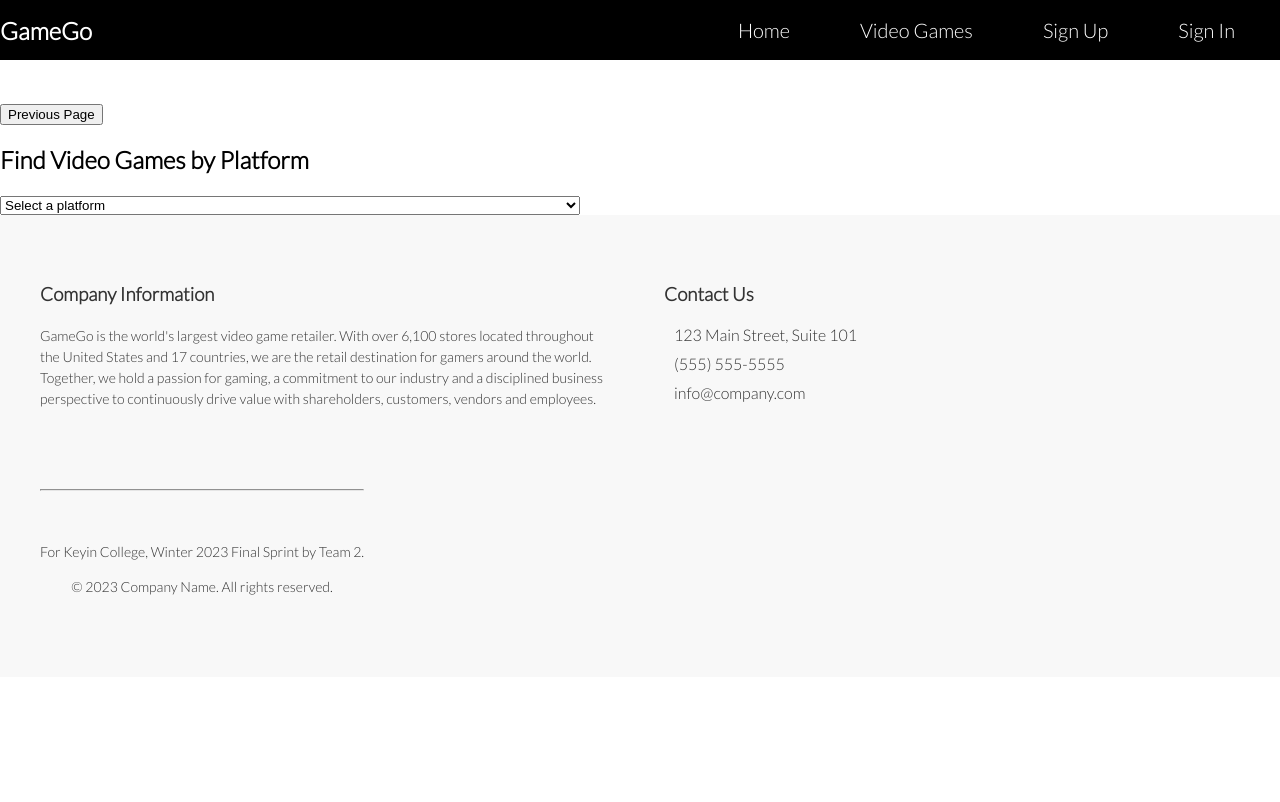
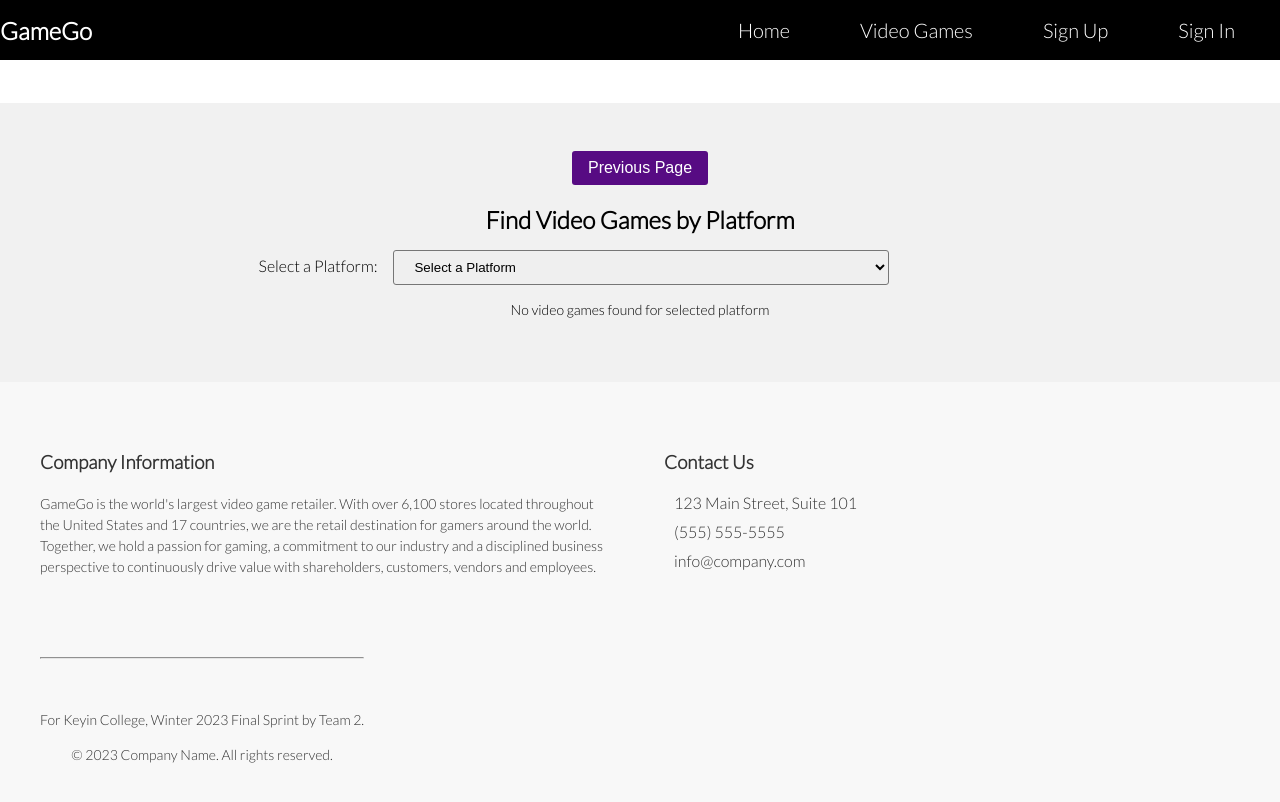
Before and after one commit to Semester-4-Group-2/team-2-sprint-2-frontend, a React (Create React App) app in the folder team2-react/: page /videogames/getByPlatforms in a window 1280 px wide. Shown: the top 802 px of the page. Built offline with nearby package versions, Linux system fonts and the light colour scheme.

Commit message:
Search By All Done, few minor bug fixes

```diff
--- a/team2-react/src/Components/AddVideoGame files/AddVideoGame.jsx
+++ b/team2-react/src/Components/AddVideoGame files/AddVideoGame.jsx
@@ -182,8 +182,7 @@ export default function AddVideoGame() {
           value={platforms}
           onChange={(e) => setPlatforms(e.target.value)}
         />
-        <AddStyledLabel></AddStyledLabel>
-        Genre
+        <AddStyledLabel>Genre</AddStyledLabel>
         <AddStyledSelect
           value={genre}
           onChange={(e) => setGenre(e.target.value)}
--- a/team2-react/src/Components/FindBy/FindByDev.jsx
+++ b/team2-react/src/Components/FindBy/FindByDev.jsx
@@ -1,5 +1,68 @@
 import React, { useState, useEffect } from "react";
-import { BrowserRouter as Router, Routes, Route, Link } from "react-router-dom";
+import styled from "styled-components";
+
+const FindByDevWrapper = styled.main`
+  display: flex;
+  flex-direction: column;
+  align-items: center;
+  padding: 2rem;
+  background-color: #f1f1f1;
+`;
+
+const PrevButton = styled.button`
+  display: inline-block;
+  margin-top: 1rem;
+  padding: 0.5rem 1rem;
+  font-size: 1rem;
+  color: #fff;
+  background-color: #570b83;
+  border: none;
+  border-radius: 3px;
+  text-decoration: none;
+  transition: background-color 0.3s;
+  &:hover {
+    background-color: #8d24aa;
+    transform: translateY(-2px);
+    box-shadow: 0 2px 4px rgba(0, 0, 0, 0.2);
+  }
+`;
+
+const FindByDevHeading = styled.h2`
+  margin-bottom: 1rem;
+`;
+
+const FindByDevLabel = styled.label`
+  margin-right: 1rem;
+`;
+
+const FindByDevSelect = styled.select`
+  padding: 0.5rem 1rem;
+  border-radius: 3px;
+  margin-right: 1rem;
+`;
+
+const TableWrapper = styled.div`
+  margin-top: 2rem;
+  width: 30%;
+`;
+
+const Table = styled.table`
+  border-collapse: collapse;
+  width: 100%;
+`;
+
+const Th = styled.th`
+  background-color: #570b83;
+  color: #fff;
+  font-weight: bold;
+  padding: 0.5rem;
+  text-align: left;
+`;
+
+const Td = styled.td`
+  border: 1px solid #ddd;
+  padding: 0.5rem;
+`;
 
 export default function FindByDev() {
   const [developers, setDevelopers] = useState("");
@@ -37,11 +100,10 @@ export default function FindByDev() {
     "Team Cherry",
     "Moon Studios",
     "Crytek",
-    "Hello Games"
+    "Hello Games",
   ];
 
-
-   useEffect(() => {
+  useEffect(() => {
     fetch(`http://localhost:8080/videogames/getByDevelopers/${developers}`)
       .then((res) => res.json())
       .then((result) => {
@@ -58,41 +120,51 @@ export default function FindByDev() {
   };
 
   return (
-    <div>
-      <button onClick={handleGoBack}>Previous Page</button>
-      <h2>Find Video Games by Developing Studio</h2>
+    <FindByDevWrapper>
+      <PrevButton onClick={handleGoBack}>Previous Page</PrevButton>
+      <FindByDevHeading>Find Video Games by Developer</FindByDevHeading>
       <div>
-        <label htmlFor="developers">Select Developer:</label>
-        <select id="developers" value={developers} onChange={handleDeveloperChange}>
-          <option value="">--Select--</option>
-          {developersList.map((developer, index) => (
-            <option key={index} value={developer}>
-              {developer}
+        <FindByDevLabel htmlFor="developers">
+          Select a Developer:
+        </FindByDevLabel>
+        <FindByDevSelect
+          name="developers"
+          id="developers"
+          value={developers}
+          onChange={handleDeveloperChange}
+        >
+          <option value="">Select a Developer</option>
+          {developersList.map((dev) => (
+            <option value={dev} key={dev}>
+              {dev}
             </option>
           ))}
-        </select>
+        </FindByDevSelect>
       </div>
-
-      {videoGames.map((videoGame) => (
-        <div>
-          <Link
-            to="/videogames/game"
-            state={{
-              id: videoGame.id,
-            }}
-          >
-            Name: {videoGame.name}
-          </Link>
-          <br />
-          Developer(s): {videoGame.developers}
-          <br />
-          Platform(s): {videoGame.platforms}
-          <br />
-          Genre: {videoGame.genre}
-          <br />
-          <br />
-        </div>
-      ))}
-    </div>
+      {videoGames.length > 0 ? (
+        <TableWrapper>
+          <Table>
+            <thead>
+              <tr>
+                <Th>Game Title</Th>
+                <Th>Platforms</Th>
+                <Th>Genre</Th>
+              </tr>
+            </thead>
+            <tbody>
+              {videoGames.map((game) => (
+                <tr key={game.id}>
+                  <Td>{game.name}</Td>
+                  <Td>{game.platforms}</Td>
+                  <Td>{game.genre}</Td>
+                </tr>
+              ))}
+            </tbody>
+          </Table>
+        </TableWrapper>
+      ) : (
+        <p>No video games found for selected developer</p>
+      )}
+    </FindByDevWrapper>
   );
 }
--- a/team2-react/src/Components/FindBy/FindByGenre.jsx
+++ b/team2-react/src/Components/FindBy/FindByGenre.jsx
@@ -1,5 +1,68 @@
 import React, { useState, useEffect } from "react";
-import { BrowserRouter as Router, Routes, Route, Link } from "react-router-dom";
+import styled from "styled-components";
+
+const FindByGenreWrapper = styled.main`
+  display: flex;
+  flex-direction: column;
+  align-items: center;
+  padding: 2rem;
+  background-color: #f1f1f1;
+`;
+
+const PrevButton = styled.button`
+  display: inline-block;
+  margin-top: 1rem;
+  padding: 0.5rem 1rem;
+  font-size: 1rem;
+  color: #fff;
+  background-color: #570b83;
+  border: none;
+  border-radius: 3px;
+  text-decoration: none;
+  transition: background-color 0.3s;
+  &:hover {
+    background-color: #8d24aa;
+    transform: translateY(-2px);
+    box-shadow: 0 2px 4px rgba(0, 0, 0, 0.2);
+  }
+`;
+
+const FindByGenreHeading = styled.h2`
+  margin-bottom: 1rem;
+`;
+
+const FindByGenreLabel = styled.label`
+  margin-right: 1rem;
+`;
+
+const FindByGenreSelect = styled.select`
+  padding: 0.5rem 1rem;
+  border-radius: 3px;
+  margin-right: 1rem;
+`;
+
+const TableWrapper = styled.div`
+  margin-top: 2rem;
+  width: 30%;
+`;
+
+const Table = styled.table`
+  border-collapse: collapse;
+  width: 100%;
+`;
+
+const Th = styled.th`
+  background-color: #570b83;
+  color: #fff;
+  font-weight: bold;
+  padding: 0.5rem;
+  text-align: left;
+`;
+
+const Td = styled.td`
+  border: 1px solid #ddd;
+  padding: 0.5rem;
+`;
 
 export default function FindByGenre() {
   const [genre, setGenre] = useState("");
@@ -35,10 +98,13 @@ export default function FindByGenre() {
   };
 
   return (
+    <FindByGenreWrapper>
+      <PrevButton onClick={handleGoBack}>Previous Page</PrevButton>
+      <FindByGenreHeading>Find Video Games by Genre</FindByGenreHeading>
       <div>
-      <button onClick={handleGoBack}>Previous Page</button>
-      <h2>Find Video Games by Genre</h2>
-      <select
+        <FindByGenreLabel>Select a Genre:</FindByGenreLabel>
+        <FindByGenreSelect
+          id="genre-select"
           value={genre}
           onChange={(e) => setGenre(e.target.value)}
         >
@@ -48,27 +114,30 @@ export default function FindByGenre() {
               {genre}
             </option>
           ))}
-      </select>
-      {videoGames.map((videoGame) => (
-        <div>
-          <Link
-            to="/videogames/game"
-            state={{
-              id: videoGame.id,
-            }}
-          >
-            Name: {videoGame.name}
-          </Link>
-          <br />
-          Developer(s): {videoGame.developers}
-          <br />
-          Platform(s): {videoGame.platforms}
-          <br />
-          Genre: {videoGame.genre}
-          <br />
-          <br />
+        </FindByGenreSelect>
       </div>
+      {videoGames.length > 0 && (
+        <TableWrapper>
+          <Table>
+            <thead>
+              <tr>
+                <Th>Name</Th>
+                <Th>Platform</Th>
+                <Th>Developers</Th>
+              </tr>
+            </thead>
+            <tbody>
+              {videoGames.map((videoGame, index) => (
+                <tr key={index}>
+                  <Td>{videoGame.name}</Td>
+                  <Td>{videoGame.platforms}</Td>
+                  <Td>{videoGame.developers}</Td>
+                </tr>
               ))}
-    </div>
+            </tbody>
+          </Table>
+        </TableWrapper>
+      )}
+    </FindByGenreWrapper>
   );
 }
--- a/team2-react/src/Components/FindBy/FindByID.jsx
+++ b/team2-react/src/Components/FindBy/FindByID.jsx
@@ -30,6 +30,10 @@ const PrevButton = styled.button`
 
 const FindByIDHeading = styled.h2`
   margin-bottom: 1rem;
+`;
+
+const FindByIdLabel = styled.label`
+  margin-right: 1rem;
 `;
 
 const FindByIDInput = styled.input`
@@ -108,7 +112,7 @@ export default function FindByID() {
       <PrevButton onClick={handleGoBack}>Previous Page</PrevButton>
       <FindByIDHeading>Search for a Video Game by ID</FindByIDHeading>
       <div>
-        <label htmlFor="id-input">ID:</label>
+        <FindByIdLabel>ID:</FindByIdLabel>
         <FindByIDInput
           type="text"
           id="id-input"
--- a/team2-react/src/Components/FindBy/FindByPlatform.jsx
+++ b/team2-react/src/Components/FindBy/FindByPlatform.jsx
@@ -1,9 +1,74 @@
 import React, { useState, useEffect } from "react";
-import { BrowserRouter as Router, Routes, Route, Link } from "react-router-dom";
+import styled from "styled-components";
+
+const FindByPlatformWrapper = styled.main`
+  display: flex;
+  flex-direction: column;
+  align-items: center;
+  padding: 2rem;
+  background-color: #f1f1f1;
+`;
+
+const PrevButton = styled.button`
+  display: inline-block;
+  margin-top: 1rem;
+  padding: 0.5rem 1rem;
+  font-size: 1rem;
+  color: #fff;
+  background-color: #570b83;
+  border: none;
+  border-radius: 3px;
+  text-decoration: none;
+  transition: background-color 0.3s;
+  &:hover {
+    background-color: #8d24aa;
+    transform: translateY(-2px);
+    box-shadow: 0 2px 4px rgba(0, 0, 0, 0.2);
+  }
+`;
+
+const FindByPlatformHeading = styled.h2`
+  margin-bottom: 1rem;
+`;
+
+const FindByPlatformLabel = styled.label`
+  margin-right: 1rem;
+`;
+
+const FindByPlatformSelect = styled.select`
+  padding: 0.5rem 1rem;
+  border-radius: 3px;
+  margin-right: 1rem;
+  width: 65%;
+`;
+
+const TableWrapper = styled.div`
+  margin-top: 2rem;
+  width: 30%;
+`;
+
+const Table = styled.table`
+  border-collapse: collapse;
+  width: 100%;
+`;
+
+const Th = styled.th`
+  background-color: #570b83;
+  color: #fff;
+  font-weight: bold;
+  padding: 0.5rem;
+  text-align: left;
+`;
+
+const Td = styled.td`
+  border: 1px solid #ddd;
+  padding: 0.5rem;
+`;
 
 export default function FindByPlatform() {
   const [platform, setPlatform] = useState("");
   const [videoGames, setVideoGames] = useState([]);
+
   const platforms = [
     "PlayStation 4, Xbox One, PlayStation 3, Xbox 360, PC",
     "PlayStation 4",
@@ -34,47 +99,58 @@ export default function FindByPlatform() {
     window.history.back();
   };
 
-  const handleSearchClick = () => {
-    setPlatform(platform);
+  const handlePlatformChange = (event) => {
+    setPlatform(event.target.value);
   };
 
   return (
+    <FindByPlatformWrapper>
+      <PrevButton onClick={handleGoBack}>Previous Page</PrevButton>
+      <FindByPlatformHeading>
+        Find Video Games by Platform
+      </FindByPlatformHeading>
       <div>
-      <button onClick={handleGoBack}>Previous Page</button>
-      <h2>Find Video Games by Platform</h2>
-      <select
+        <FindByPlatformLabel htmlFor="platform">
+          Select a Platform:
+        </FindByPlatformLabel>
+        <FindByPlatformSelect
+          name="platform"
+          id="platform"
           value={platform}
-        onChange={(e) => setPlatform(e.target.value)}
+          onChange={handlePlatformChange}
         >
-        <option value="">Select a platform</option>
-        {platforms.map((platform, index) => (
-          <option key={index} value={platform}>
-            {platform}
+          <option value="">Select a Platform</option>
+          {platforms.map((plat) => (
+            <option value={plat} key={plat}>
+              {plat}
             </option>
           ))}
-      </select>
-
-
-      {videoGames.map((videoGame) => (
-        <div>
-          <Link
-            to="/videogames/game"
-            state={{
-              id: videoGame.id,
-            }}
-          >
-            Name: {videoGame.name}
-          </Link>
-          <br />
-          Developer(s): {videoGame.developers}
-          <br />
-          Platform(s): {videoGame.platforms}
-          <br />
-          Genre: {videoGame.genre}
-          <br />
-          <br />
+        </FindByPlatformSelect>
       </div>
+      {videoGames.length > 0 ? (
+        <TableWrapper>
+          <Table>
+            <thead>
+              <tr>
+                <Th>Game Title</Th>
+                <Th>Developers</Th>
+                <Th>Genre</Th>
+              </tr>
+            </thead>
+            <tbody>
+              {videoGames.map((game) => (
+                <tr key={game.id}>
+                  <Td>{game.name}</Td>
+                  <Td>{game.developers}</Td>
+                  <Td>{game.genre}</Td>
+                </tr>
               ))}
-    </div>
+            </tbody>
+          </Table>
+        </TableWrapper>
+      ) : (
+        <p>No video games found for selected platform</p>
+      )}
+    </FindByPlatformWrapper>
   );
 }
```
Also changed, not shown: team2-react/src/Components/FindBy/FindByName.jsx (+5 -2 lines). Lines whose indentation alone changed are shown as unchanged.
